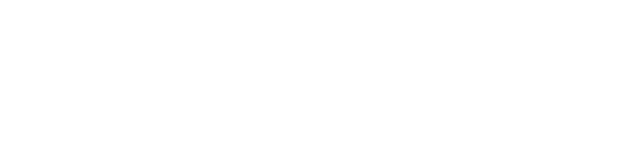
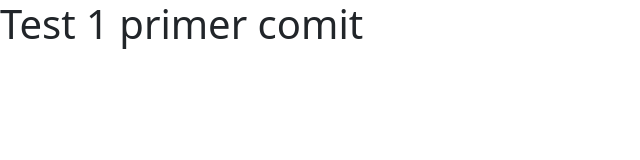
Before and after one commit to jonathanfiorenza/Proyecto-Rep-x-rep, a plain HTML site: page index.html in a window 1280 px wide. Shown: the whole page, without its empty margins (0-640 px from the left). Drawn offline with nearby package versions, Linux system fonts and the light colour scheme.

Commit message:
primer comit test 1

```diff
--- a/index.html
+++ b/index.html
@@ -20,7 +20,9 @@
 </head>
 <body>
     <header></header>
-    <main></main>
+    <main>
+      <h1>Test 1 primer comit</h1>
+    </main>
 
 
 
```
